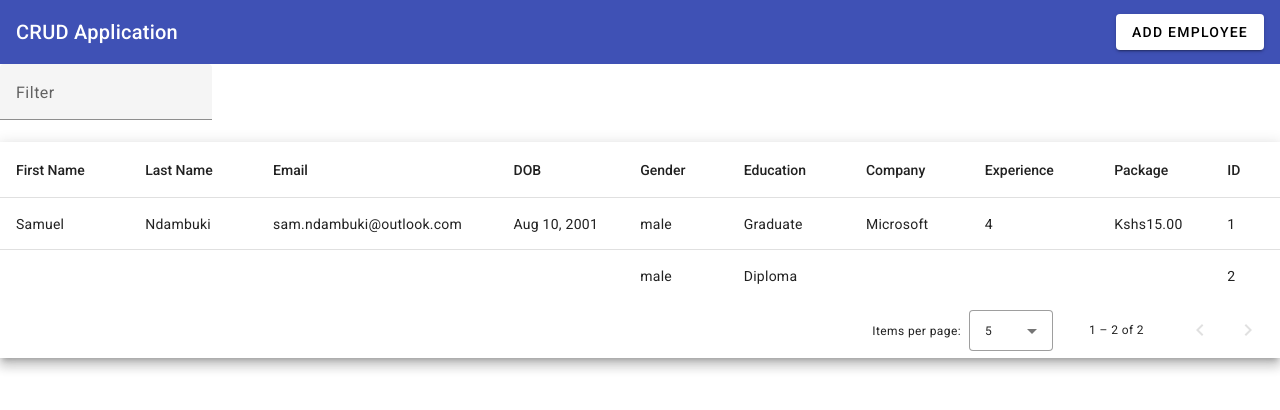
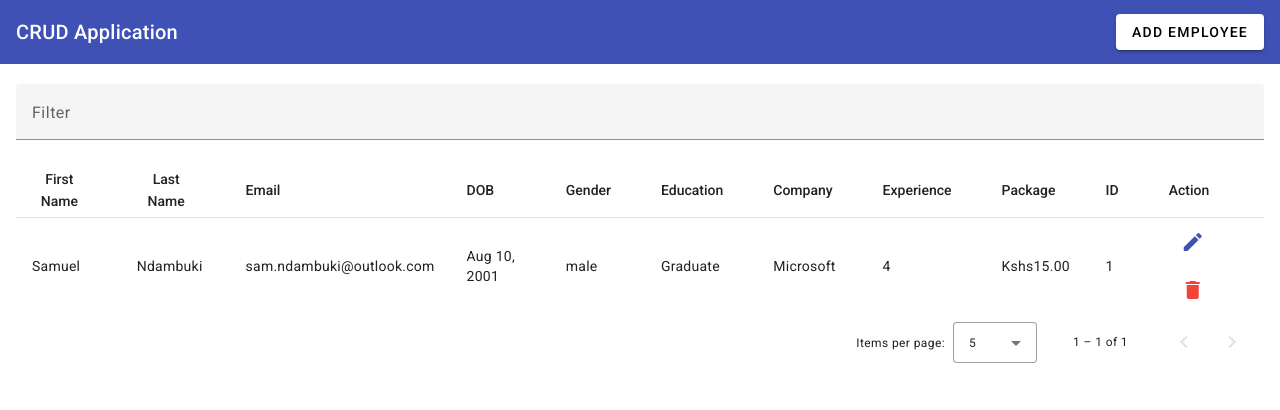
Before and after one commit to samndambuki/angular-crud-app, an Angular app: page / in a window 1280 px wide. Shown: the top 410 px of the page. Built offline with nearby package versions, Linux system fonts and the light colour scheme; data requests are answered from the project's data file.

Commit message:
project done

```diff
--- a/src/app/app.component.html
+++ b/src/app/app.component.html
@@ -7,12 +7,14 @@
 </mat-toolbar>
 
 
+<div class="main-body">
+
   <mat-form-field>
     <mat-label>Filter</mat-label>
     <input matInput (keyup)="applyFilter($event)" placeholder="Ex. Mia" #input>
   </mat-form-field>
 
-<div class="mat-elevation-z8">
+  <div class="table-conatiner">
     <table mat-table [dataSource]="dataSource" matSort>
 
 
@@ -76,6 +78,20 @@
       </ng-container>
 
 
+      <!-- action -->
+      <ng-container matColumnDef="action">
+        <th mat-header-cell *matHeaderCellDef mat-sort-header>Action</th>
+        <td mat-cell *matCellDef="let row">
+          <button mat-icon-button color="primary" (click)="openAddEditForm(row)">
+            <mat-icon>edit</mat-icon>
+          </button>
+          <button mat-icon-button color="warn" (click)="deleteEmployee(row.id)">
+            <mat-icon>delete</mat-icon>
+          </button>
+        </td>
+      </ng-container>
+
+
       <!-- ID Column -->
       <ng-container matColumnDef="id">
         <th mat-header-cell *matHeaderCellDef mat-sort-header> ID </th>
@@ -94,3 +110,7 @@
 
     <mat-paginator [pageSizeOptions]="[5, 10, 25, 100]" aria-label="Select page of users"></mat-paginator>
   </div>
+
+
+
+</div>
--- a/src/app/app.component.scss
+++ b/src/app/app.component.scss
@@ -1,3 +1,12 @@
 .example-spacer {
     flex: 1 1 auto;
   }
+
+  .main-body{
+    padding-top: 20px;
+    margin: 0 auto;
+    max-width: 1248px;
+    mat-form-field{
+      width: 100%;
+    }
+  }
--- a/src/app/app.component.ts
+++ b/src/app/app.component.ts
@@ -2,20 +2,32 @@ import { Component, OnInit, ViewChild } from '@angular/core';
 import { MatDialog } from '@angular/material/dialog';
 import { EmpAddEditComponent } from './emp-add-edit/emp-add-edit.component';
 import { EmployeeService } from './services/employee.service';
-import {MatPaginator, MatPaginatorModule} from '@angular/material/paginator';
-import {MatSort, MatSortModule} from '@angular/material/sort';
-import {MatTableDataSource, MatTableModule} from '@angular/material/table';
-import {MatInputModule} from '@angular/material/input';
-import {MatFormFieldModule} from '@angular/material/form-field';
+import { MatPaginator, MatPaginatorModule } from '@angular/material/paginator';
+import { MatSort, MatSortModule } from '@angular/material/sort';
+import { MatTableDataSource, MatTableModule } from '@angular/material/table';
+import { MatInputModule } from '@angular/material/input';
+import { MatFormFieldModule } from '@angular/material/form-field';
+import { CoreService } from './core/core.service';
 
 @Component({
   selector: 'app-root',
   templateUrl: './app.component.html',
-  styleUrls: ['./app.component.scss']
+  styleUrls: ['./app.component.scss'],
 })
 export class AppComponent implements OnInit {
-
-  displayedColumns: string[] = ['firstName', 'lastName', 'email','dob','gender','education','company','experience','package','id'];
+  displayedColumns: string[] = [
+    'firstName',
+    'lastName',
+    'email',
+    'dob',
+    'gender',
+    'education',
+    'company',
+    'experience',
+    'package',
+    'id',
+    'action',
+  ];
 
   dataSource!: MatTableDataSource<any>;
 
@@ -24,30 +36,39 @@ export class AppComponent implements OnInit {
 
   //_ for dependency injected variables
   //service varibale
-  constructor(private _dialog:MatDialog, private _empService:EmployeeService){}
+  constructor(
+    private _dialog: MatDialog,
+    private _empService: EmployeeService,
+    private _coreService: CoreService
+  ) {}
 
   ngOnInit(): void {
     this.getEmployeeList();
   }
 
   //function
-  openAddEditEmpForm(){
-    this._dialog.open(EmpAddEditComponent)
+  openAddEditEmpForm() {
+    const dialogRef =  this._dialog.open(EmpAddEditComponent);
+    dialogRef.afterClosed().subscribe({
+      next:(val)=>{
+        if(val){
+          this.getEmployeeList();
+        }
+      }
+    })
   }
 
-  getEmployeeList(){
+  getEmployeeList() {
     this._empService.getEmployeeList().subscribe({
-      next:(res)=>{
-
-        this.dataSource = new MatTableDataSource(res)
-        this.dataSource.sort = this.sort
+      next: (res) => {
+        this.dataSource = new MatTableDataSource(res);
+        this.dataSource.sort = this.sort;
         this.dataSource.paginator = this.paginator;
 
         console.log(res);
       },
-      error:console.log
-    }
-    )
+      error: console.log,
+    });
   }
 
   applyFilter(event: Event) {
@@ -58,4 +79,30 @@ export class AppComponent implements OnInit {
       this.dataSource.paginator.firstPage();
     }
   }
+
+  deleteEmployee(id: number) {
+    this._empService.deleteEmpoyee(id).subscribe({
+      next: (res) => {
+        // alert('Employee deleted!');
+        this._coreService.openSnackBar('Employeee deleted!!','done')
+        //refreshes UI  avoids reloading
+        this.getEmployeeList();
+      },
+      error: console.log,
+    });
+  }
+
+  openAddEditForm(data:any) {
+    const dialogRef = this._dialog.open(EmpAddEditComponent,{
+      data,
+    })
+
+    dialogRef.afterClosed().subscribe({
+      next:(val)=>{
+        if(val){
+          this.getEmployeeList();
+        }
+      }
+    })
+  }
 }
--- a/src/app/app.module.ts
+++ b/src/app/app.module.ts
@@ -19,6 +19,7 @@ import { HttpClientModule } from '@angular/common/http';
 import {MatTableModule} from '@angular/material/table';
 import { MatPaginatorModule } from '@angular/material/paginator';
 import { MatSortModule } from '@angular/material/sort';
+import {MatSnackBarModule} from '@angular/material/snack-bar';
 
 
 
@@ -47,7 +48,8 @@ import { MatSortModule } from '@angular/material/sort';
     HttpClientModule,
     MatTableModule,
     MatPaginatorModule,
-    MatSortModule
+    MatSortModule,
+    MatSnackBarModule
   ],
   providers: [],
   bootstrap: [AppComponent]
--- /dev/null
+++ b/src/app/core/core.service.ts
@@ -0,0 +1,17 @@
+import { Injectable } from '@angular/core';
+import {MatSnackBar} from '@angular/material/snack-bar';
+
+@Injectable({
+  providedIn: 'root'
+})
+export class CoreService {
+
+  constructor(private _snackBar: MatSnackBar) { }
+
+  openSnackBar(message:string,action:string = 'Ok') {
+    this._snackBar.open(message,action, {
+      duration:1000,
+      verticalPosition:'top'
+    });
+  }
+}
--- a/src/app/emp-add-edit/emp-add-edit.component.html
+++ b/src/app/emp-add-edit/emp-add-edit.component.html
@@ -83,7 +83,7 @@
 
 <!-- action -->
 <div mat-dialog-action class="action">
-    <button mat-raised-button>Cancel</button>
-    <button mat-raised-button color="primary" type="submit">Save</button>
+    <button mat-raised-button type="button" [mat-dialog-close]="false">Cancel</button>
+    <button mat-raised-button color="primary" type="submit">{{data ? 'Update' : 'Save'}}</button>
 </div>
 </form>
--- a/src/app/emp-add-edit/emp-add-edit.component.ts
+++ b/src/app/emp-add-edit/emp-add-edit.component.ts
@@ -1,55 +1,79 @@
-import { Component } from '@angular/core';
+import { Component, Inject, OnInit } from '@angular/core';
 import { FormBuilder, FormGroup } from '@angular/forms';
 import { EmployeeService } from '../services/employee.service';
-import { DialogRef } from '@angular/cdk/dialog';
+import { MAT_DIALOG_DATA, MatDialogRef } from '@angular/material/dialog';
+import { CoreService } from '../core/core.service';
 
 @Component({
   selector: 'app-emp-add-edit',
   templateUrl: './emp-add-edit.component.html',
-  styleUrls: ['./emp-add-edit.component.scss']
+  styleUrls: ['./emp-add-edit.component.scss'],
 })
-export class EmpAddEditComponent {
+export class EmpAddEditComponent implements OnInit {
+  //define a form
+  empForm: FormGroup;
 
-  //define a form
-  empForm:FormGroup;
-
-  education : string[] = [
+  education: string[] = [
     'Matric',
     'Diploma',
     'Intermediate',
     'Graduate',
-    'PostGraduate'
-  ]
+    'PostGraduate',
+  ];
 
   //initialize the form
-  constructor(private _fb:FormBuilder,private _empService:EmployeeService,private _dialogRef:DialogRef<EmpAddEditComponent>){
-
+  constructor(
+    private _fb: FormBuilder,
+    private _empService: EmployeeService,
+    private _dialogRef: MatDialogRef<EmpAddEditComponent>,
+    @Inject(MAT_DIALOG_DATA) public data: any,
+    private _coreService:CoreService
+  ) {
     this.empForm = this._fb.group({
-      firstName:'',
-      lastName:'',
-      email:'',
-      dob:'',
-      gender:'',
-      education:'',
-      company:'',
-      experience:'',
-      package:''
-    })
+      firstName: '',
+      lastName: '',
+      email: '',
+      dob: '',
+      gender: '',
+      education: '',
+      company: '',
+      experience: '',
+      package: '',
+    });
   }
 
-  onFormSubmit(){
-    if(this.empForm.valid){
-    //  console.log(this.empForm.value);
-     this._empService.addEmployee(this.empForm.value).subscribe({
-      next:(val:any)=>{
-        alert('Employee added successfully');
-        this._dialogRef.close();
-      },
-      error:(err:any)=>{
-        console.error(err);
+  ngOnInit(): void {
+    this.empForm.patchValue(this.data);
+  }
+
+  onFormSubmit() {
+    if (this.empForm.valid) {
+      if(this.data){
+         //  console.log(this.empForm.value);
+      this._empService.updateEmployee(this.data.id,this.empForm.value).subscribe({
+        next: (val: any) => {
+          // alert('Employee detail updated!!');
+          this._coreService.openSnackBar('Employeee detail updated!!')
+          this._dialogRef.close(true);
+        },
+        error: (err: any) => {
+          console.error(err);
+        },
+      });
+
+      } else{
+         //  console.log(this.empForm.value);
+      this._empService.addEmployee(this.empForm.value).subscribe({
+        next: (val: any) => {
+          // alert('');
+          this._coreService.openSnackBar('Employee added successfully')
+          this._dialogRef.close(true);
+        },
+        error: (err: any) => {
+          console.error(err);
+        },
+      });
       }
-     })
     }
   }
-
 }
--- a/src/app/services/employee.service.ts
+++ b/src/app/services/employee.service.ts
@@ -16,4 +16,13 @@ export class EmployeeService {
   getEmployeeList():Observable<any>{
     return this._http.get(' http://localhost:3000/employees')
   }
+
+  deleteEmpoyee(id:number):Observable<any>{
+    return this._http.delete(`http://localhost:3000/employees/${id}`)
+  }
+
+  updateEmployee(id:number,data:any):Observable<any>{
+    return this._http.put(`http://localhost:3000/employees/${id}`,data)
+  }
+
 }
--- a/src/db.json
+++ b/src/db.json
@@ -28,18 +28,6 @@
       "experience": 4,
       "package": 15,
       "id": 1
-    },
-    {
-      "firstName": "",
-      "lastName": "",
-      "email": "",
-      "dob": "",
-      "gender": "male",
-      "education": "Diploma",
-      "company": "",
-      "experience": "",
-      "package": "",
-      "id": 2
     }
   ]
 }
```
Also changed, not shown: 1 other file (tests, documents, lock files or other folders). Lines whose indentation alone changed are shown as unchanged.
